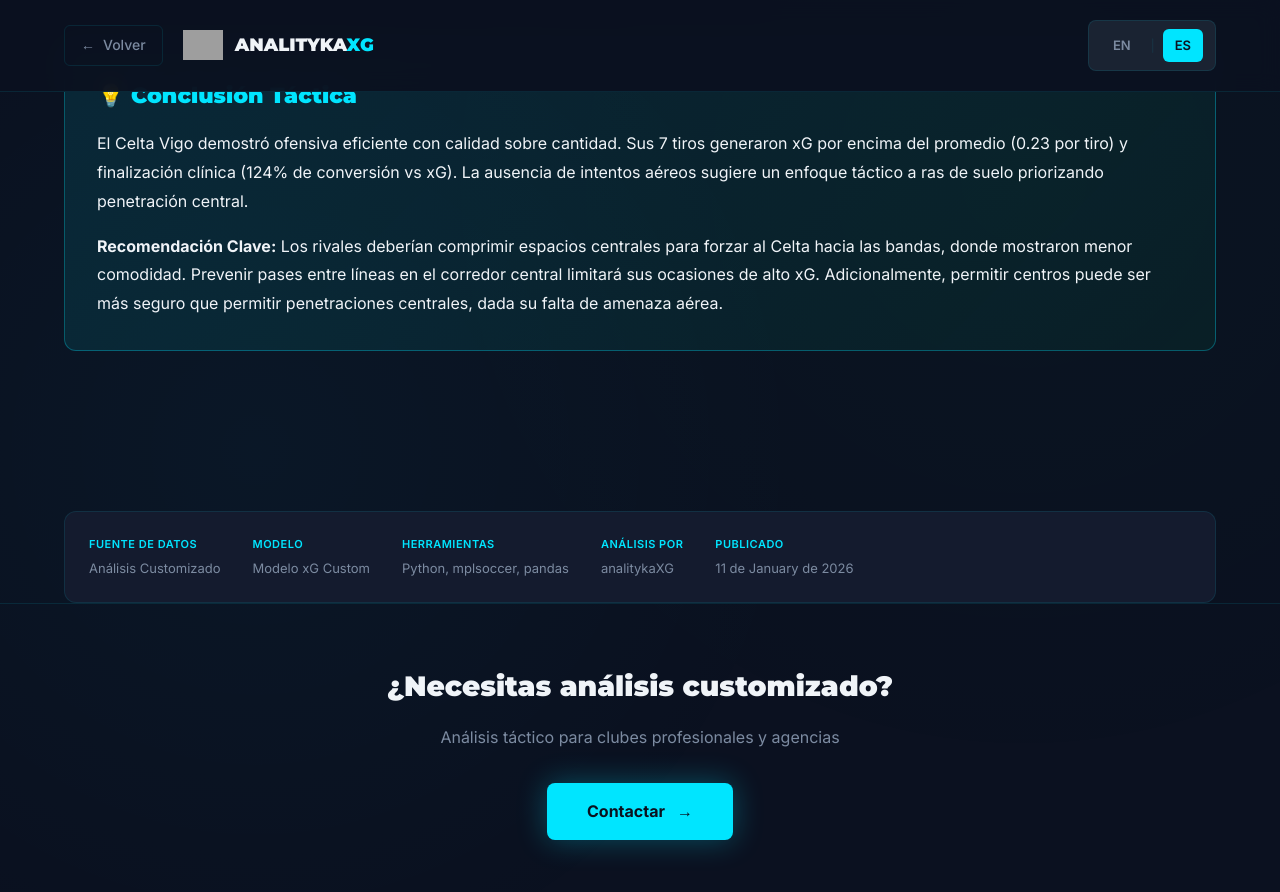
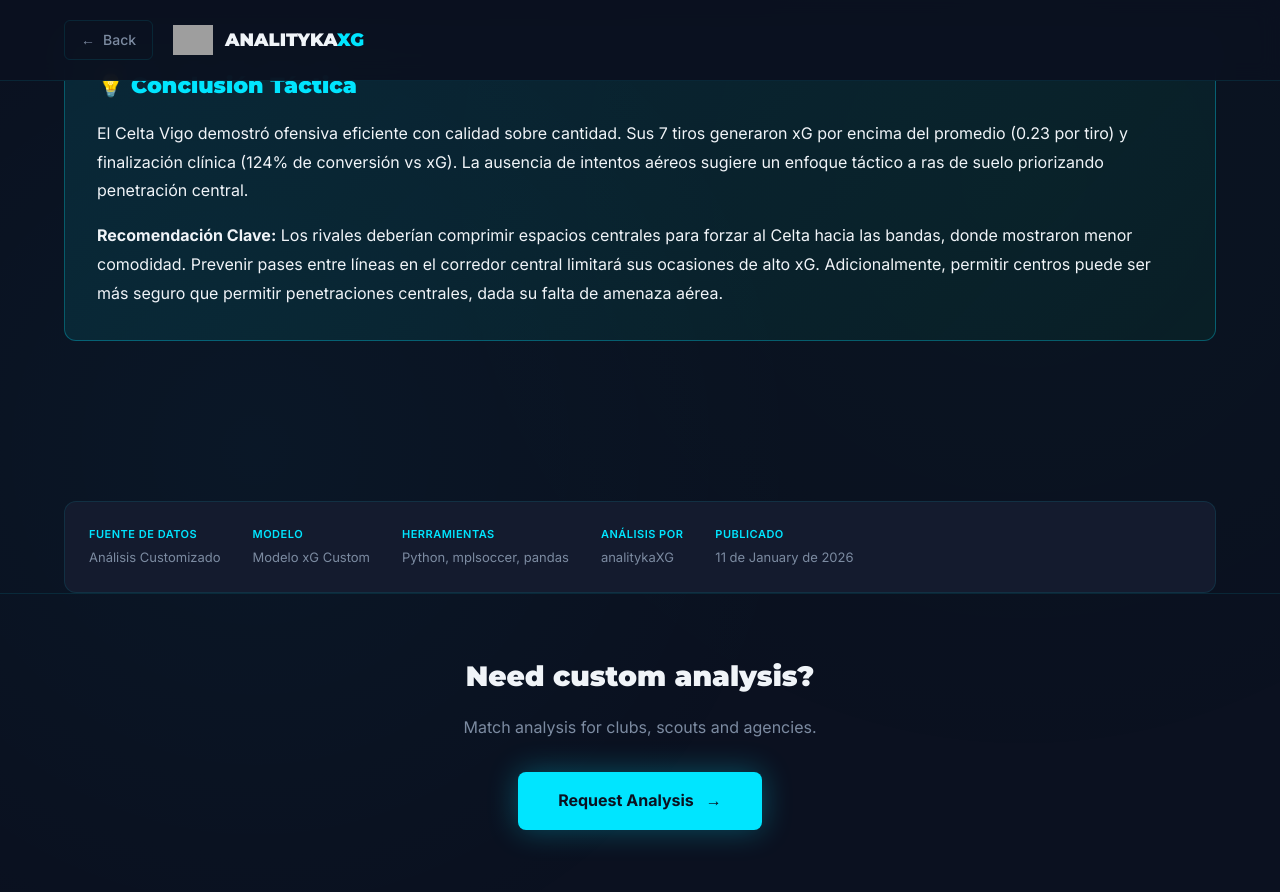
Before and after one commit to Fiallos77/analitykaXG, a Jekyll site: the page built from es/reports/celta-vigo-offensive-analysis-2025.md, in a window 1280 px wide and 900 px high, scrolled down 3242 px. Shown: the top 892 px of the window. Built offline with Jekyll 4.4.1, drawn with Linux system fonts in a browser that asks for light colours; grey boxes are pictures that could not be loaded.

Commit message:
Simplify language handling in report layout

```diff
--- a/_layouts/report.html
+++ b/_layouts/report.html
@@ -20,17 +20,10 @@
         <div class="container">
             <nav>
                 <div class="nav-left">
-                    {% if page.lang == 'es' %}
-                        <a href="{{ site.baseurl }}/es/" class="back-button">
-                            <span>←</span>
-                            <span>Volver</span>
-                        </a>
-                    {% else %}
                     <a href="{{ site.baseurl }}/" class="back-button">
                         <span>←</span>
                         <span>Back</span>
                     </a>
-                    {% endif %}
 
                     <a href="{{ site.baseurl }}/" class="logo-container">
                         <img src="{{ site.baseurl }}/assets/images/logo.png" alt="analitykaXG" class="logo-small">
@@ -38,21 +31,6 @@
                             ANALITYKA<span class="highlight">XG</span>
                         </div>
                     </a>
-                </div>
-
-                <!-- Language Switcher -->
-                <div class="language-switcher">
-                    {% if page.lang == 'es' %}
-                        {% assign en_url = page.url | remove: '/es' %}
-                        <a href="{{ site.baseurl }}{{ en_url }}" class="lang-option">EN</a>
-                        <span class="lang-separator">|</span>
-                        <span class="lang-option active">ES</span>
-                    {% else %}
-                        <span class="lang-option active">EN</span>
-                        <span class="lang-separator">|</span>
-                        {% assign es_url = '/es' | append: page.url %}
-                        <a href="{{ site.baseurl }}{{ es_url }}" class="lang-option">ES</a>
-                    {% endif %}
                 </div>
             </nav>
         </div>
@@ -66,21 +44,12 @@
     <!-- FOOTER CTA -->
     <div class="report-cta">
         <div class="container">
-            {% if page.lang == 'es' %}
-                <h3>¿Necesitas análisis customizado?</h3>
-                <p>Análisis táctico para clubes profesionales y agencias</p>
-                <a href="/cdn-cgi/l/email-protection#a8c9c6c9c4c1dcd1c3c9d0cfe8cfc5c9c1c486cbc7c5" class="cta-button">
-                    Contactar
+            <h3>Need custom analysis?</h3>
+            <p>Match analysis for clubs, scouts and agencies.</p>
+            <a href="mailto:analitykaxg@gmail.com" class="cta-button">
+                Request Analysis
                 <span>→</span>
             </a>
-            {% else %}
-                <h3>Need custom analysis?</h3>
-                <p>Match analysis for clubs, scouts and agencies.</p>
-                <a href="/cdn-cgi/l/email-protection#05646b64696c717c6e647d62456268646c692b666a68" class="cta-button">
-                    Request Analysis →
-                    <span>→</span>
-                </a>
-            {% endif %}
         </div>
     </div>
 </body>
```
Lines whose indentation alone changed are shown as unchanged.
